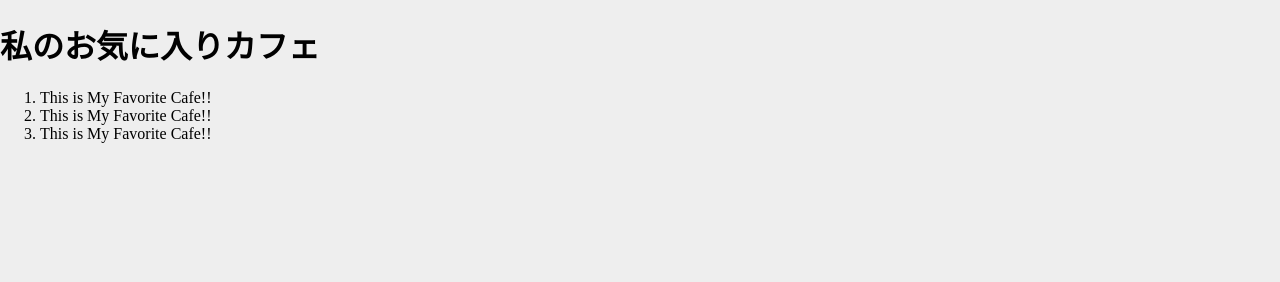
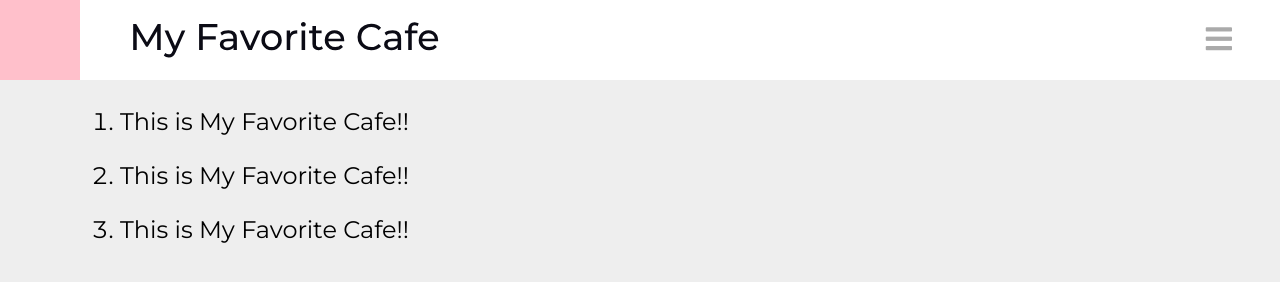
Before and after one commit to nicktwocheers/MyCafe, a plain HTML site: page index.html in a window 1280 px wide. Drawn offline with Linux system fonts and the light colour scheme.

Commit message:
Add files via upload

```diff
--- a/index.html
+++ b/index.html
@@ -4,16 +4,34 @@
 <head>
     <title>My Favorite Cafe</title>
     <meta charset="utf-8" />
+    <link rel="preconnect" href="https://fonts.gstatic.com">
+    <link href="https://fonts.googleapis.com/css2?family=Montserrat:wght@300;400&display=swap" rel="stylesheet">
+
+    <link href="https://use.fontawesome.com/releases/v5.15.3/css/all.css" integrity="sha384-SZXxX4whJ79/gErwcOYf+zWLeJdY/qpuqC4cAa9rOGUstPomtqpuNWT9wdPEn2fk" crossorigin="anonymous" rel="stylesheet">
     <link rel="stylesheet" href="css/styles.css">
 </head>
 
 <body>
-    <h1>私のお気に入りカフェ</h1>
-    <ol>
-        <li>This is My Favorite Cafe!!</li>
-        <li>This is My Favorite Cafe!!</li>
-        <li>This is My Favorite Cafe!!</li>
-    </ol>
+    <header class="header ">
+        <div class="header-container w-container">
+            <a href="index.html ">
+                <img src="img/logo-dark.svg " alt="My Favolite Cafe" width="312" height="36">
+            </a>
+
+            <button class="navbtn">
+                <i class="fas fa-bars"></i>
+                <span class="sr-only">MENU</span>
+            </button>
+        </div>
+
+    </header>
+    <main>
+        <ol>
+            <li>This is My Favorite Cafe!!</li>
+            <li>This is My Favorite Cafe!!</li>
+            <li>This is My Favorite Cafe!!</li>
+        </ol>
+    </main>
 </body>
 
 </html>
```
Also changed, not shown: img/logo-dark.svg (added), img/logo-light.svg (added).
